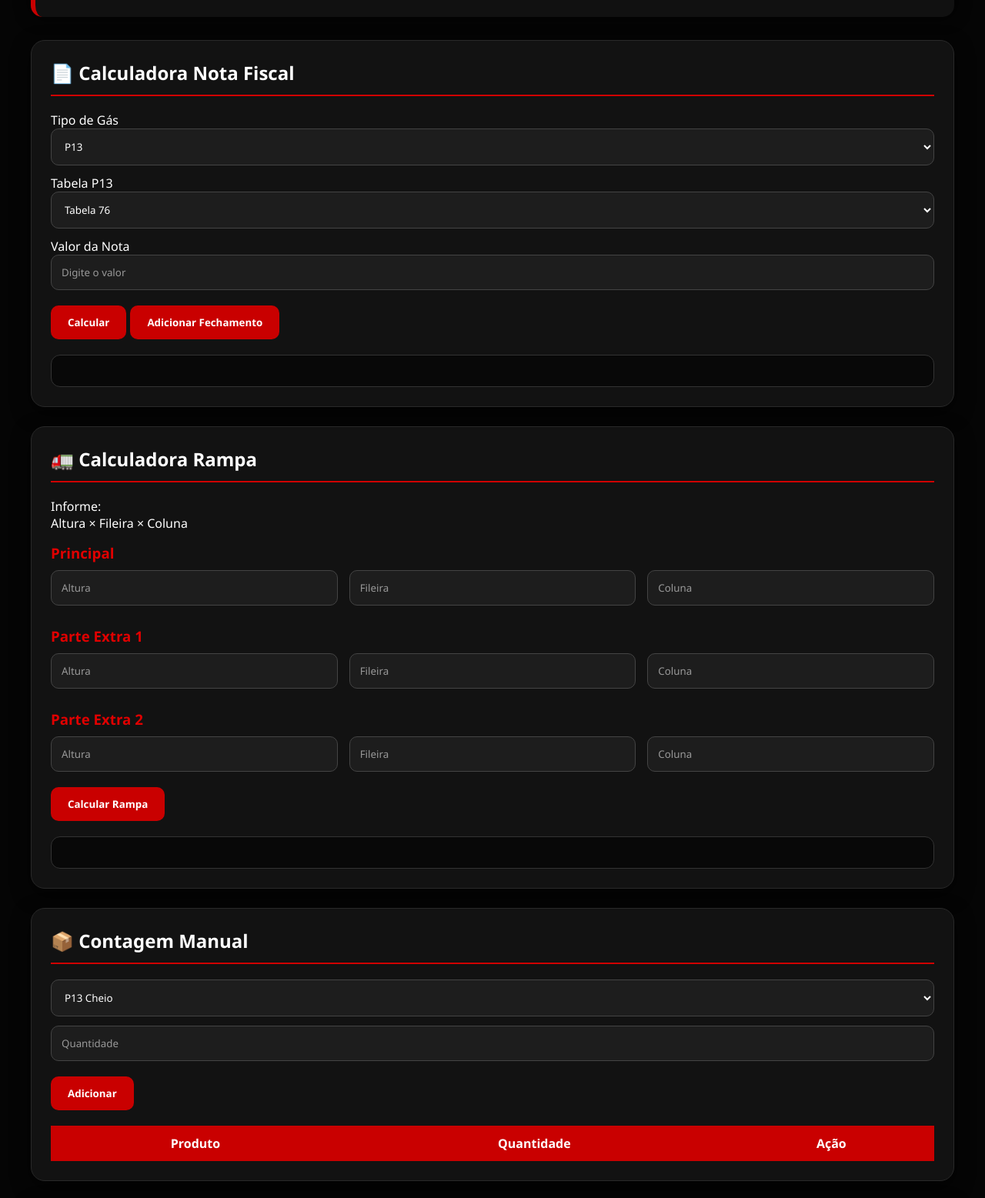
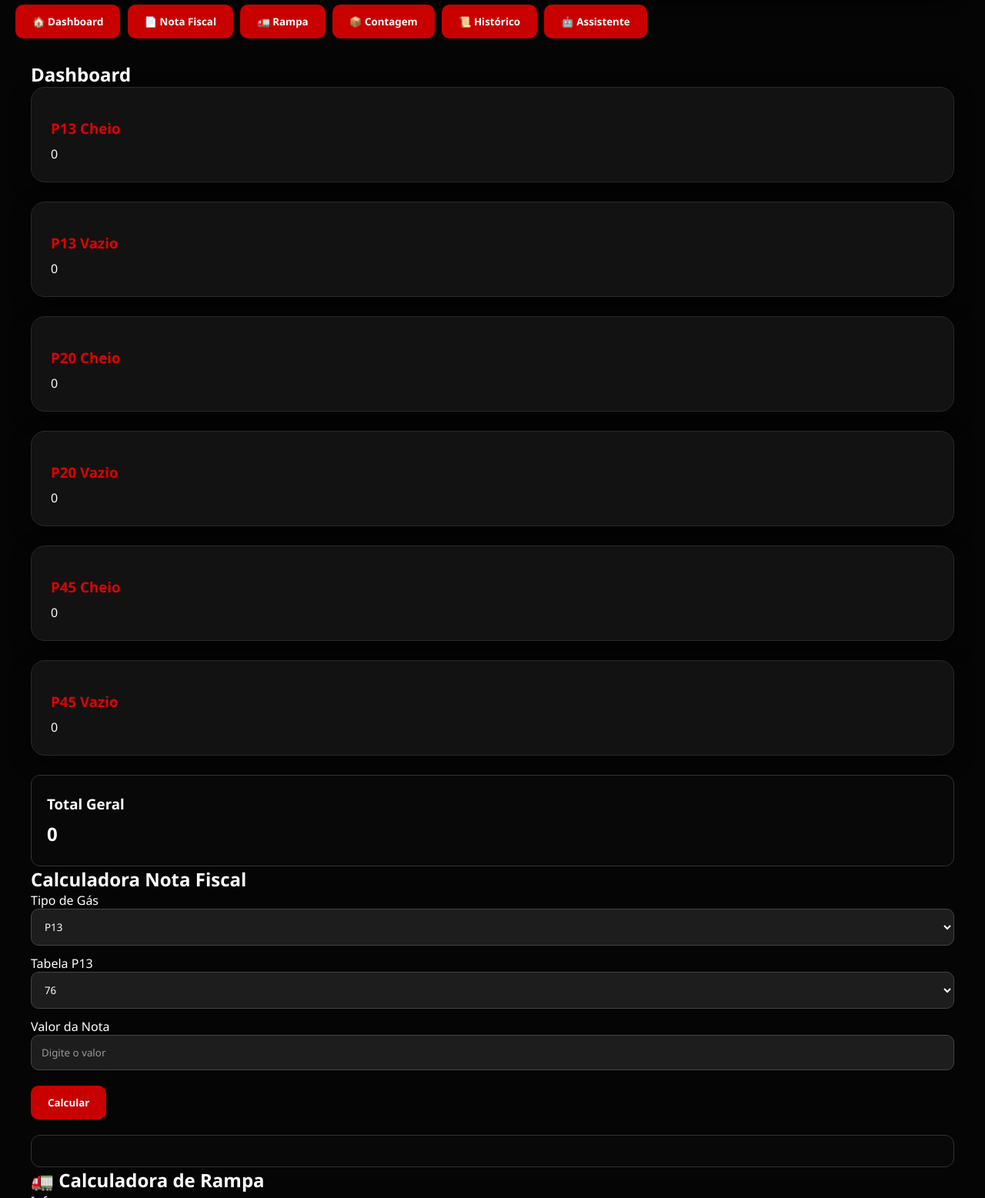
Before and after one commit to Cyborg320/S-oJorgePonteNova, a plain HTML site: page index.html in a window 1280 px wide. Shown: the part 138-1695 px from the top of the page at 77% size. Drawn offline with nearby package versions, Linux system fonts and the light colour scheme.

Commit message:
Refactor index.html structure and content

```diff
--- a/index.html
+++ b/index.html
@@ -7,7 +7,7 @@
 
 <meta name="viewport" content="width=device-width, initial-scale=1.0">
 
-<title>São Jorge Gás - Sistema</title>
+<title>São Jorge Gás</title>
 
 <link rel="stylesheet" href="style.css">
 
@@ -20,9 +20,9 @@
 <header class="topo">
 
 
-<div class="logo-area">
+<div class="logo">
 
-<img src="logo.png" alt="São Jorge Gás" onerror="this.style.display='none'">
+<img src="logo.png" alt="São Jorge Gás">
 
 </div>
 
@@ -42,90 +42,161 @@
 
 
 
+<nav class="menu">
+
+
+<button onclick="mostrarTela('dashboard')">
+🏠 Dashboard
+</button>
+
+
+<button onclick="mostrarTela('nota')">
+📄 Nota Fiscal
+</button>
+
+
+<button onclick="mostrarTela('rampa')">
+🚛 Rampa
+</button>
+
+
+<button onclick="mostrarTela('contagem')">
+📦 Contagem
+</button>
+
+
+<button onclick="mostrarTela('historico')">
+📜 Histórico
+</button>
+
+
+<button onclick="mostrarTela('ia')">
+🤖 Assistente
+</button>
+
+
+</nav>
+
+
+
+
+
+
+
 <main>
 
 
 
 
 
-<!-- =========================
-NOTA FISCAL
-========================= -->
-
-<section class="card">
+<!-- =====================
+DASHBOARD
+===================== -->
 
 
-<h2>📄 Calculadora Nota Fiscal</h2>
+<section id="dashboard" class="tela">
 
 
-<label>Tipo de Gás</label>
-
-
-<select id="tipoGasNota">
-
-<option value="P13">
-P13
-</option>
-
-<option value="P20">
-P20
-</option>
-
-<option value="P45">
-P45
-</option>
-
-</select>
+<h2>
+Dashboard
+</h2>
 
 
 
-<label>Tabela P13</label>
+<div class="cards">
 
 
-<select id="tabelaNota">
+<div class="card">
 
-<option value="76">
-Tabela 76
-</option>
+<h3>P13 Cheio</h3>
 
-<option value="78">
-Tabela 78
-</option>
+<span id="dashP13Cheio">
+0
+</span>
 
-<option value="80">
-Tabela 80
-</option>
-
-</select>
+</div>
 
 
 
+<div class="card">
 
-<label>Valor da Nota</label>
+<h3>P13 Vazio</h3>
 
+<span id="dashP13Vazio">
+0
+</span>
 
-<input id="valorNota" placeholder="Digite o valor">
-
-
-<div class="botoes">
-
-
-<button onclick="calcularNota()">
-Calcular
-</button>
+</div>
 
 
 
-<button onclick="adicionarNotaFechamento()">
-Adicionar Fechamento
-</button>
+<div class="card">
+
+<h3>P20 Cheio</h3>
+
+<span id="dashP20Cheio">
+0
+</span>
+
+</div>
+
+
+
+<div class="card">
+
+<h3>P20 Vazio</h3>
+
+<span id="dashP20Vazio">
+0
+</span>
+
+</div>
+
+
+
+<div class="card">
+
+<h3>P45 Cheio</h3>
+
+<span id="dashP45Cheio">
+0
+</span>
+
+</div>
+
+
+
+<div class="card">
+
+<h3>P45 Vazio</h3>
+
+<span id="dashP45Vazio">
+0
+</span>
+
+</div>
+
 
 
 </div>
 
 
 
-<div id="resultadoNota" class="resultado"></div>
+
+
+<div class="resultado">
+
+
+<h3>Total Geral</h3>
+
+
+<h1 id="dashTotal">
+0
+</h1>
+
+
+</div>
+
 
 
 </section>
@@ -138,15 +209,124 @@ Adicionar Fechamento
 
 
 
-<!-- =========================
-RAMPA
-========================= -->
+<!-- =====================
+NOTA FISCAL
+===================== -->
 
 
-<section class="card">
+<section id="nota" class="tela escondido">
 
 
-<h2>🚛 Calculadora Rampa</h2>
+<h2>
+Calculadora Nota Fiscal
+</h2>
+
+
+
+<label>
+Tipo de Gás
+</label>
+
+
+<select id="tipoGas">
+
+
+<option value="P13">
+P13
+</option>
+
+
+<option value="P20">
+P20
+</option>
+
+
+<option value="P45">
+P45
+</option>
+
+
+</select>
+
+
+
+
+
+<label>
+Tabela P13
+</label>
+
+
+<select id="tabelaP13">
+
+
+<option value="76">
+76
+</option>
+
+
+<option value="78">
+78
+</option>
+
+
+<option value="80">
+80
+</option>
+
+
+<option value="82">
+82
+</option>
+
+
+</select>
+
+
+
+
+
+
+<label>
+Valor da Nota
+</label>
+
+
+<input id="valorNota"
+placeholder="Digite o valor">
+
+
+
+
+
+<button onclick="calcularNota()">
+
+Calcular
+
+</button>
+
+
+
+<div id="resultadoNota"
+class="resultado">
+
+</div>
+
+
+
+</section>
+<!-- =====================
+RAMPA
+===================== -->
+
+
+<section id="rampa" class="tela escondido">
+
+
+<h2>
+🚛 Calculadora de Rampa
+</h2>
+
 
 
 <p>
@@ -157,20 +337,20 @@ Altura × Fileira × Coluna
 
 
 
-<h3>Principal</h3>
-
-
 
 <div class="grid">
 
 
-<input id="rAltura" placeholder="Altura">
+<input id="rAltura"
+placeholder="Altura">
 
 
-<input id="rFileira" placeholder="Fileira">
+<input id="rFileira"
+placeholder="Fileira">
 
 
-<input id="rColuna" placeholder="Coluna">
+<input id="rColuna"
+placeholder="Coluna">
 
 
 </div>
@@ -179,21 +359,24 @@ Altura × Fileira × Coluna
 
 
 
-
-<h3>Parte Extra 1</h3>
-
+<h3>
+Parte Extra 1
+</h3>
 
 
 <div class="grid">
 
 
-<input id="extraAltura1" placeholder="Altura">
+<input id="extraAltura1"
+placeholder="Altura">
 
 
-<input id="extraFileira1" placeholder="Fileira">
+<input id="extraFileira1"
+placeholder="Fileira">
 
 
-<input id="extraColuna1" placeholder="Coluna">
+<input id="extraColuna1"
+placeholder="Coluna">
 
 
 </div>
@@ -202,22 +385,24 @@ Altura × Fileira × Coluna
 
 
 
-
-
-<h3>Parte Extra 2</h3>
-
+<h3>
+Parte Extra 2
+</h3>
 
 
 <div class="grid">
 
 
-<input id="extraAltura2" placeholder="Altura">
+<input id="extraAltura2"
+placeholder="Altura">
 
 
-<input id="extraFileira2" placeholder="Fileira">
+<input id="extraFileira2"
+placeholder="Fileira">
 
 
-<input id="extraColuna2" placeholder="Coluna">
+<input id="extraColuna2"
+placeholder="Coluna">
 
 
 </div>
@@ -234,7 +419,10 @@ Calcular Rampa
 
 
 
-<div id="resultadoRampa" class="resultado"></div>
+<div id="resultadoRampa"
+class="resultado">
+
+</div>
 
 
 
@@ -248,20 +436,26 @@ Calcular Rampa
 
 
 
-<!-- =========================
+<!-- =====================
 CONTAGEM MANUAL
-========================= -->
+===================== -->
 
 
-<section class="card">
+<section id="contagem" class="tela escondido">
 
 
-<h2>📦 Contagem Manual</h2>
+<h2>
+📦 Contagem Manual
+</h2>
 
 
 
+<label>
+Produto
+</label>
 
-<select id="produtoFechamento">
+
+<select id="produtoContagem">
 
 
 <option>
@@ -301,7 +495,7 @@ P45 Vazio
 
 
 <input
-id="quantidadeFechamento"
+id="quantidadeContagem"
 type="number"
 placeholder="Quantidade">
 
@@ -309,11 +503,12 @@ placeholder="Quantidade">
 
 
 
-<button onclick="adicionarManual()">
+<button onclick="adicionarContagem()">
 
 Adicionar
 
 </button>
+
 
 
 
@@ -350,8 +545,7 @@ Ação
 
 
 
-<tbody id="tabelaFechamento">
-
+<tbody id="tabelaContagem">
 
 </tbody>
 
@@ -361,46 +555,26 @@ Ação
 
 
 
-</section>
 
 
 
 
+<div class="resultado">
 
 
+<h2>
+Resumo
+</h2>
 
 
-<!-- =========================
-RESUMO
-========================= -->
-
-
-<section class="card">
-
-
-<h2>📊 Resumo</h2>
-
-
-
-<div id="resumoFechamento" class="resultado">
+<div id="resumo">
 
 </div>
 
 
-
-<button onclick="salvarHistorico()">
-
-Salvar Histórico
-
-</button>
+</div>
 
 
-
-<button onclick="gerarPDF()">
-
-Gerar PDF
-
-</button>
 
 
 
@@ -414,46 +588,65 @@ Gerar PDF
 
 
 
-<!-- =========================
+<!-- =====================
 HISTÓRICO
-========================= -->
+===================== -->
 
 
-<section class="card">
+<section id="historico"
+class="tela escondido">
 
 
-<h2>📜 Histórico</h2>
+<h2>
+📜 Histórico
+</h2>
 
 
-<div id="historico" class="resultado">
+
+<button onclick="salvarHistorico()">
+
+Salvar Fechamento
+
+</button>
+
+
+
+
+<button onclick="gerarPDF()">
+
+Gerar PDF
+
+</button>
+
+
+
+
+
+<div id="listaHistorico"
+class="resultado">
 
 </div>
 
 
 
 </section>
+<!-- =====================
+ASSISTENTE SÃO JORGE
+===================== -->
+
+
+<section id="ia"
+class="tela escondido">
+
+
+<h2>
+🤖 Assistente São Jorge
+</h2>
 
 
 
-
-
-
-
-
-
-<!-- =========================
-ASSISTENTE
-========================= -->
-
-
-<section class="card">
-
-
-<h2>🤖 Assistente São Jorge</h2>
-
-
-
-<div id="chatIA" class="chat">
+<div id="chatIA"
+class="chat">
 
 
 <p>
@@ -462,7 +655,7 @@ Olá! Sou o assistente do sistema São Jorge Gás.
 
 
 <p>
-Posso ajudar com nota fiscal, rampa, contagem e fechamento.
+Posso ajudar com cálculos, rampa, contagem e dúvidas do sistema.
 </p>
 
 
@@ -474,7 +667,7 @@ Posso ajudar com nota fiscal, rampa, contagem e fechamento.
 
 <input
 id="perguntaIA"
-placeholder="Digite sua pergunta">
+placeholder="Digite sua pergunta aqui">
 
 
 
@@ -496,7 +689,28 @@ Enviar
 
 
 
+
+
 </main>
+
+
+
+
+
+
+
+<footer>
+
+
+<p>
+
+São Jorge Gás - Sistema de Controle
+
+</p>
+
+
+</footer>
+
 
 
 
@@ -511,5 +725,4 @@ Enviar
 
 </body>
 
-
 </html>
```
